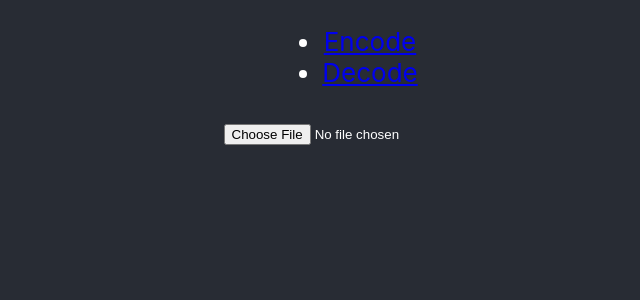
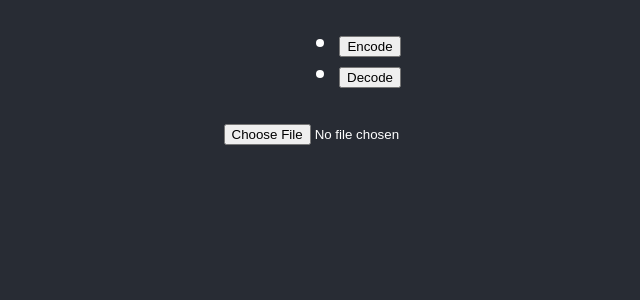
Before and after one commit to krytoss/steganography, a React (Create React App) app: page / in a window 1280 px wide. Shown: the top 300 px of the page, without its empty margins (290-930 px from the left). Built offline with nearby package versions, Linux system fonts and the light colour scheme; the HTML template or start-up script is replaced by a standard one.

Commit message:
changed a to button

```diff
--- a/src/components/elements/Tab.js
+++ b/src/components/elements/Tab.js
@@ -6,7 +6,7 @@ const Tab = ({ value, active, setActive }) => {
 
     return (
         <li>
-            <a
+            <button
                 href='#'
                 aria-current='page'
                 className={
@@ -16,7 +16,7 @@ const Tab = ({ value, active, setActive }) => {
                 onClick = { handleClick }
             >
                 { value }
-            </a>
+            </button>
         </li>
     )
 }
```
